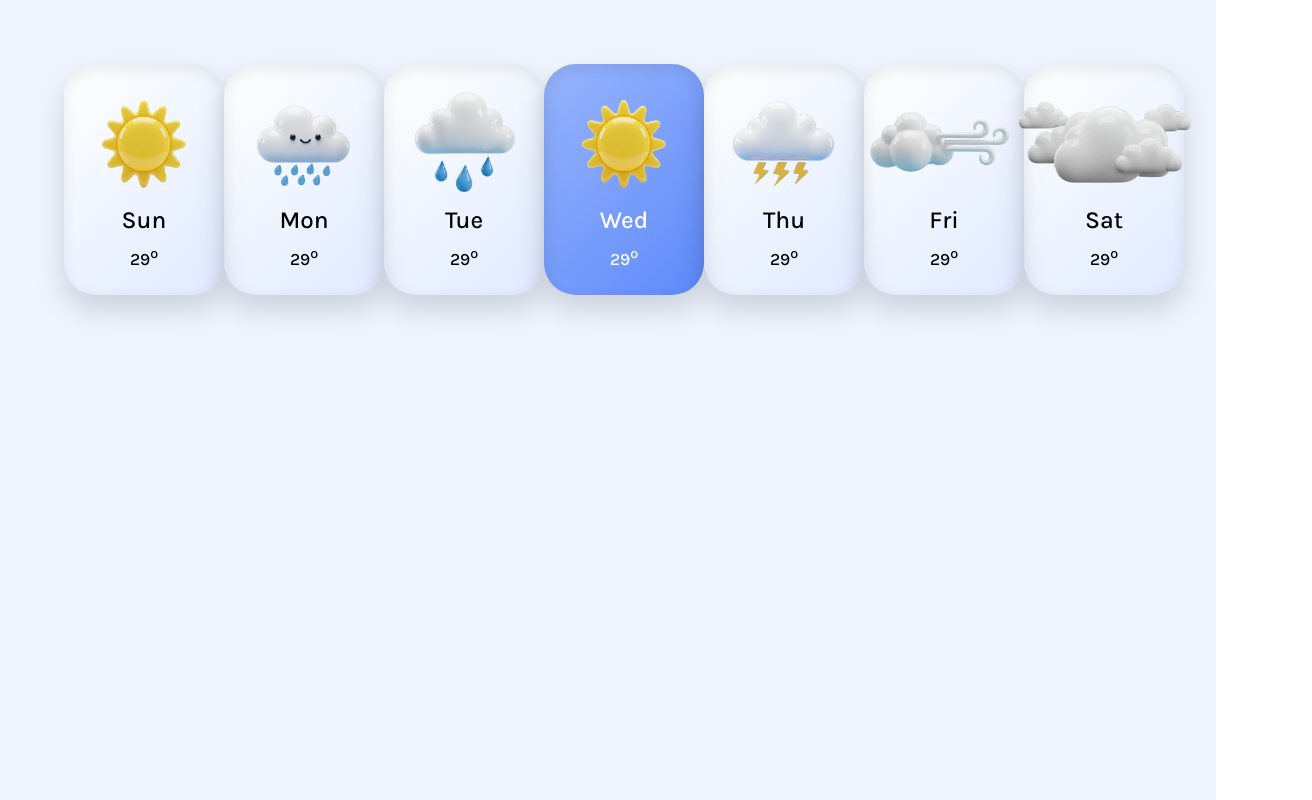
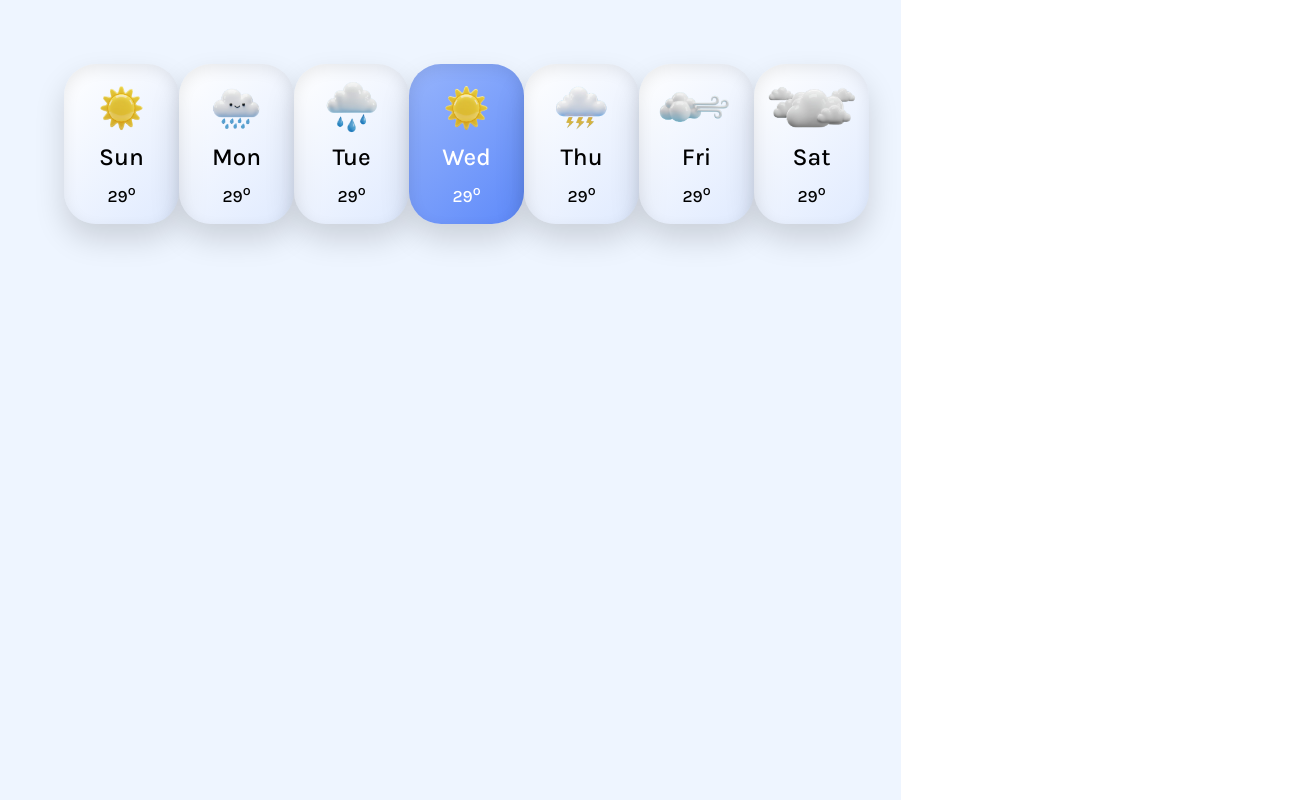
Before and after one commit to Sandalu2001/skycast, a Next.js app in the folder webapp/: page / in a window 1280 px wide. Shown: the whole page, 1312 px wide, since content can reach past the window. Built offline with nearby package versions, Linux system fonts and the light colour scheme.

Commit message:
Refactor DateCard component: adjust padding, dimensions, and remove fixed width

```diff
--- a/webapp/src/components/cards/dateCard.tsx
+++ b/webapp/src/components/cards/dateCard.tsx
@@ -30,7 +30,6 @@ export default function DateCard({
       <Stack
         sx={{
           borderRadius: 8,
-          width: 160,
           background: (theme) =>
             isToday
               ? `linear-gradient(-45deg, ${theme.palette.primary.main}, ${alpha(
@@ -53,15 +52,16 @@ export default function DateCard({
           0px 25px 50px rgba(0, 0, 0, 0.2)
         `,
           },
-          p: 3,
+          px: 1,
+          py: 2,
           textAlign: "center",
         }}
       >
         <Stack spacing={1} alignItems="center">
           <Image
             src={"/images/" + imageURL + ".png"}
-            width={198}
-            height={110}
+            width={99}
+            height={55}
             alt="icon"
           />
           <Typography variant="h4" color={isToday ? "white" : "black"}>
```
